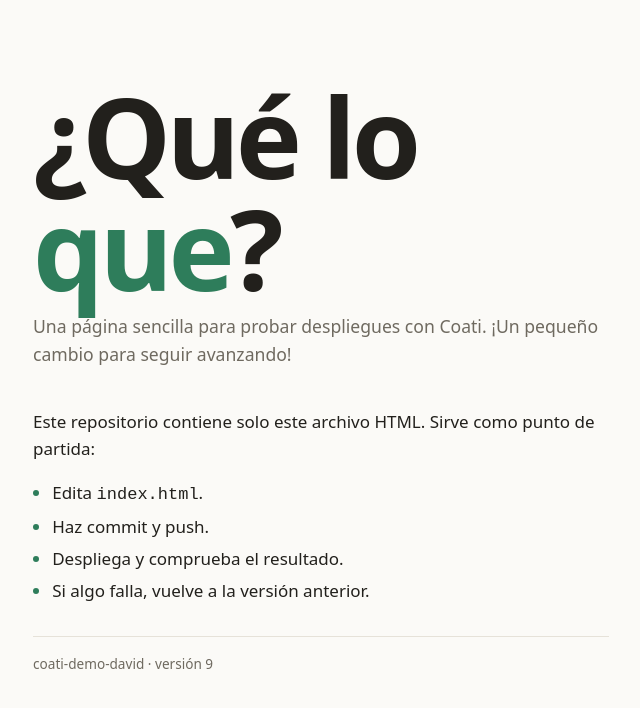
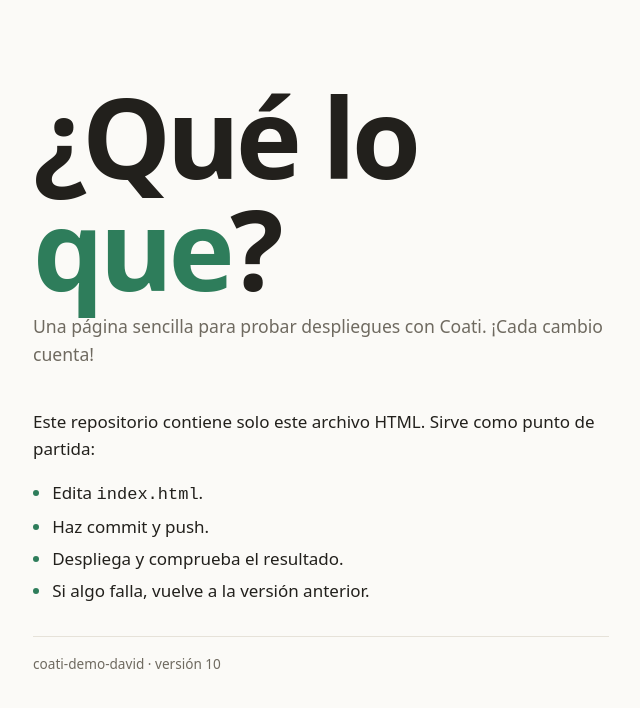
Before and after one commit to DavidAGB/coati-demo-david, a plain HTML site: page index.html in a window 1280 px wide. Shown: the whole page, without its empty margins (319-959 px from the left). Drawn offline with Linux system fonts and the light colour scheme.

Commit message:
Actualiza el mensaje de bienvenida y la versión a 10

```diff
--- a/index.html
+++ b/index.html
@@ -56,7 +56,7 @@
 <body>
 <main>
   <h1>¿Qué lo <span>que</span>?</h1>
-  <p class="lead">Una página sencilla para probar despliegues con Coati. ¡Un pequeño cambio para seguir avanzando!</p>
+  <p class="lead">Una página sencilla para probar despliegues con Coati. ¡Cada cambio cuenta!</p>
 
   <p>Este repositorio contiene solo este archivo HTML. Sirve como punto de partida:</p>
   <ul>
@@ -66,7 +66,7 @@
     <li>Si algo falla, vuelve a la versión anterior.</li>
   </ul>
 
-  <footer>coati-demo-david · versión 9</footer>
+  <footer>coati-demo-david · versión 10</footer>
 </main>
 </body>
 </html>
```
